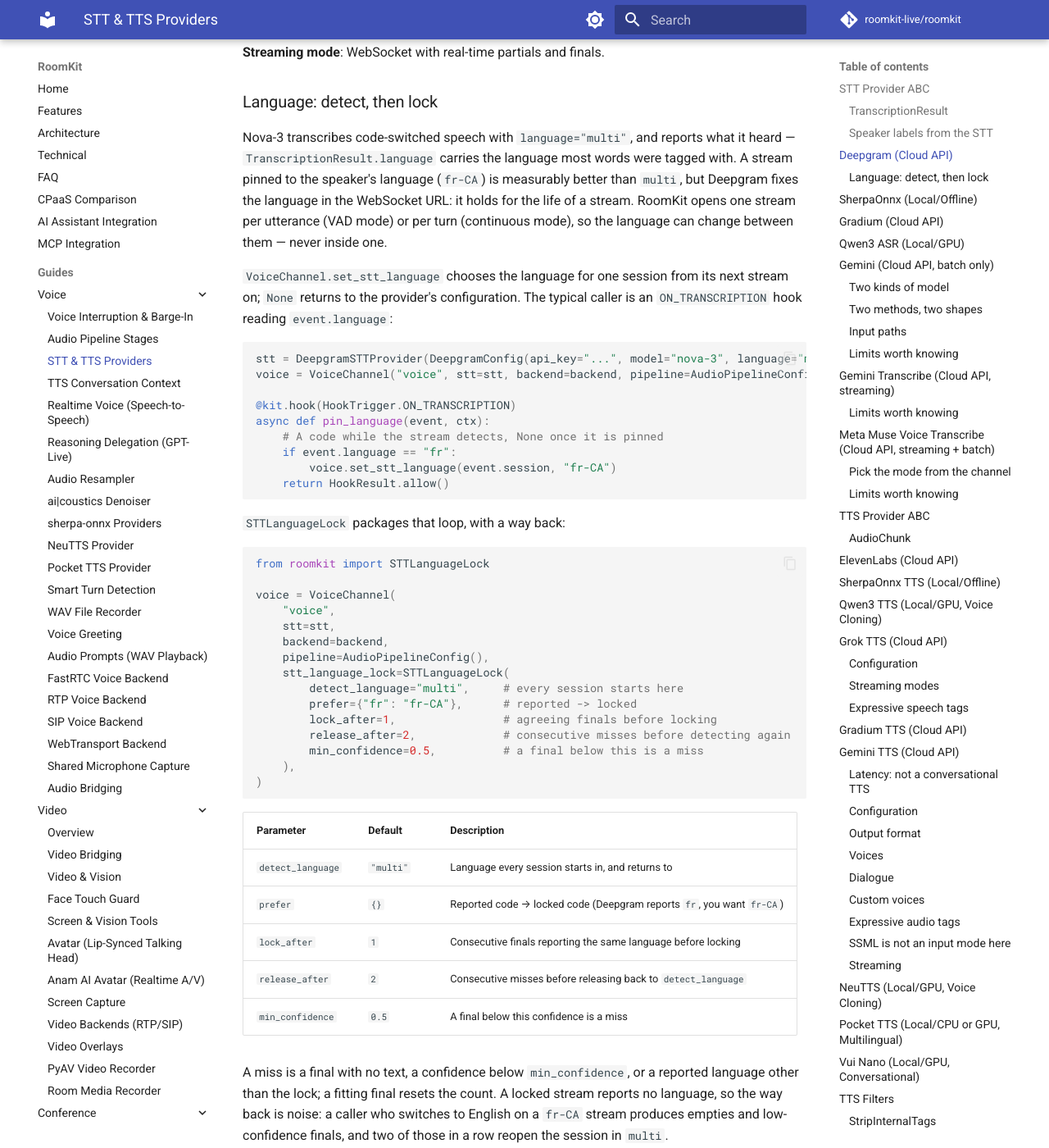
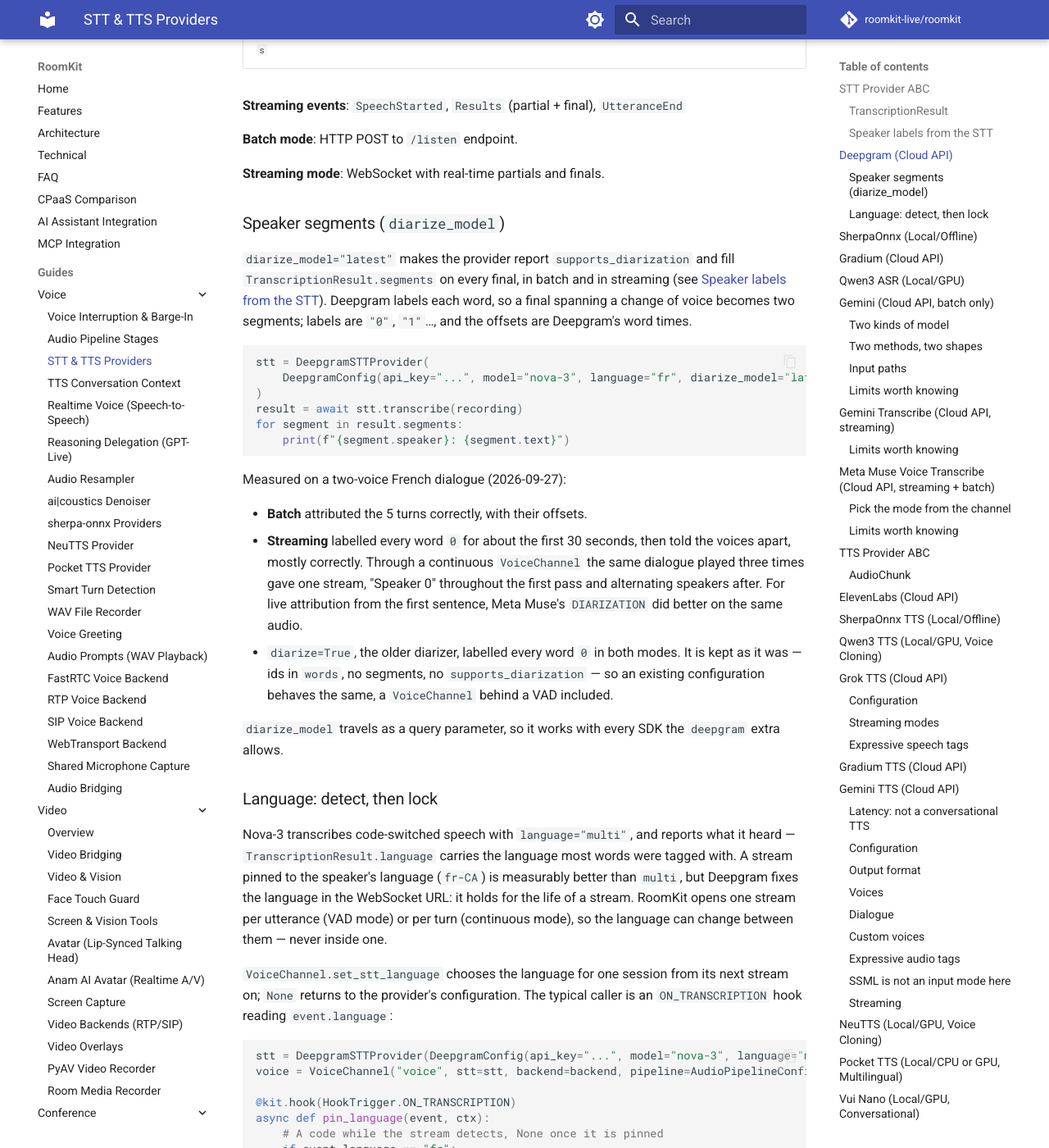
Before and after one commit to roomkit-live/roomkit-docs, an MkDocs documentation site: the page built from docs/guides/stt-tts-providers.md, in a window 1280 px wide and 1400 px high, scrolled down 4396 px. Shown: the whole window at 82% size. Built offline with MkDocs 1.6.1 and Material for MkDocs 9.7.7, drawn with Linux system fonts in a browser that asks for light colours; comment, search, counter and statistics services are not loaded; some of the changed text lies outside the part shown.

Commit message:
docs(stt): Deepgram speaker segments with diarize_model, and how its diarizers measured (RMK-245)

````diff
--- a/docs/guides/stt-tts-providers.md
+++ b/docs/guides/stt-tts-providers.md
@@ -131,8 +131,9 @@ a diarizing provider at construction, and so does a `ConferenceChannel`, which
 knows who spoke from each participant's track and transcribes utterance by
 utterance.
 
-`MetaSTTProvider` in `DIARIZATION` mode is the provider that fills `segments`
-today. Deepgram's `diarize=True` keeps its speaker ids in `words`, and
+Two providers fill `segments`: `MetaSTTProvider` in `DIARIZATION` mode
+(labels per turn) and `DeepgramSTTProvider` with `diarize_model` (labels per
+word). Deepgram's older `diarize=True` keeps its ids in `words`, and
 `GeminiSTTProvider.transcribe_recording()` returns its speaker turns in its own
 `Transcript`; neither reports `supports_diarization`.
 
@@ -177,7 +178,8 @@ stt = DeepgramSTTProvider(
 | `endpointing` | `300` | Silence ms before utterance end, or `False` to disable |
 | `utterance_end_ms` | `None` | Additional utterance end signal |
 | `vad_events` | `True` | Emit VAD events |
-| `diarize` | `False` | Speaker diarization |
+| `diarize` | `False` | Deepgram's older diarizer; the ids stay in `words` |
+| `diarize_model` | `None` | Speaker segments (`"latest"`): every final carries `segments`; exclusive with `diarize` |
 | `filler_words` | `False` | Include "um", "uh" |
 | `keywords` | `[]` | Keywords to boost recognition |
 | `keyterm` | `[]` | Key terms (Nova-3) |
@@ -190,6 +192,40 @@ stt = DeepgramSTTProvider(
 **Batch mode**: HTTP POST to `/listen` endpoint.
 
 **Streaming mode**: WebSocket with real-time partials and finals.
+
+### Speaker segments (`diarize_model`)
+
+`diarize_model="latest"` makes the provider report `supports_diarization` and
+fill `TranscriptionResult.segments` on every final, in batch and in streaming
+(see [Speaker labels from the STT](#speaker-labels-from-the-stt)). Deepgram
+labels each word, so a final spanning a change of voice becomes two segments;
+labels are `"0"`, `"1"`…, and the offsets are Deepgram's word times.
+
+```python
+stt = DeepgramSTTProvider(
+    DeepgramConfig(api_key="...", model="nova-3", language="fr", diarize_model="latest")
+)
+result = await stt.transcribe(recording)
+for segment in result.segments:
+    print(f"{segment.speaker}: {segment.text}")
+```
+
+Measured on a two-voice French dialogue (2026-09-27):
+
+- **Batch** attributed the 5 turns correctly, with their offsets.
+- **Streaming** labelled every word `0` for about the first 30 seconds, then
+  told the voices apart, mostly correctly. Through a continuous
+  `VoiceChannel` the same dialogue played three times gave one stream,
+  "Speaker 0" throughout the first pass and alternating speakers after. For
+  live attribution from the first sentence, Meta Muse's `DIARIZATION` did
+  better on the same audio.
+- `diarize=True`, the older diarizer, labelled every word `0` in both modes.
+  It is kept as it was — ids in `words`, no segments, no
+  `supports_diarization` — so an existing configuration behaves the same, a
+  `VoiceChannel` behind a VAD included.
+
+`diarize_model` travels as a query parameter, so it works with every SDK the
+`deepgram` extra allows.
 
 ### Language: detect, then lock
 
````
Also changed, not shown: docs/features.md (+1 -1 lines).
